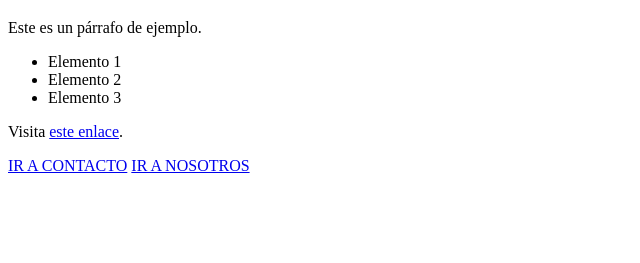
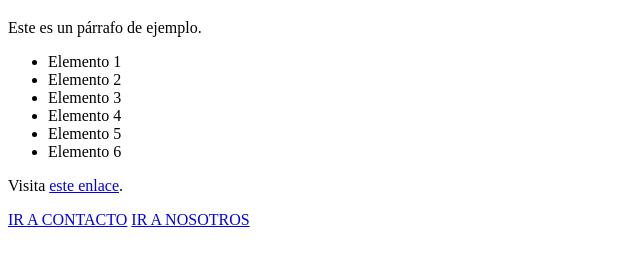
Before and after one commit to diegoabad/perro2, a plain HTML site: page index.html in a window 1280 px wide. Shown: the part 61-324 px from the top of the page, without its empty margins (0-640 px from the left). Drawn offline with Linux system fonts and the light colour scheme.

Commit message:
creo mas items

```diff
--- a/index.html
+++ b/index.html
@@ -12,6 +12,9 @@
       <li>Elemento 1</li>
       <li>Elemento 2</li>
       <li>Elemento 3</li>
+      <li>Elemento 4</li>
+      <li>Elemento 5</li>
+      <li>Elemento 6</li>
     </ul>
     <p>Visita <a href="https://www.example.com">este enlace</a>.</p>
     <a href="./contacto.html">IR A CONTACTO</a>
```
